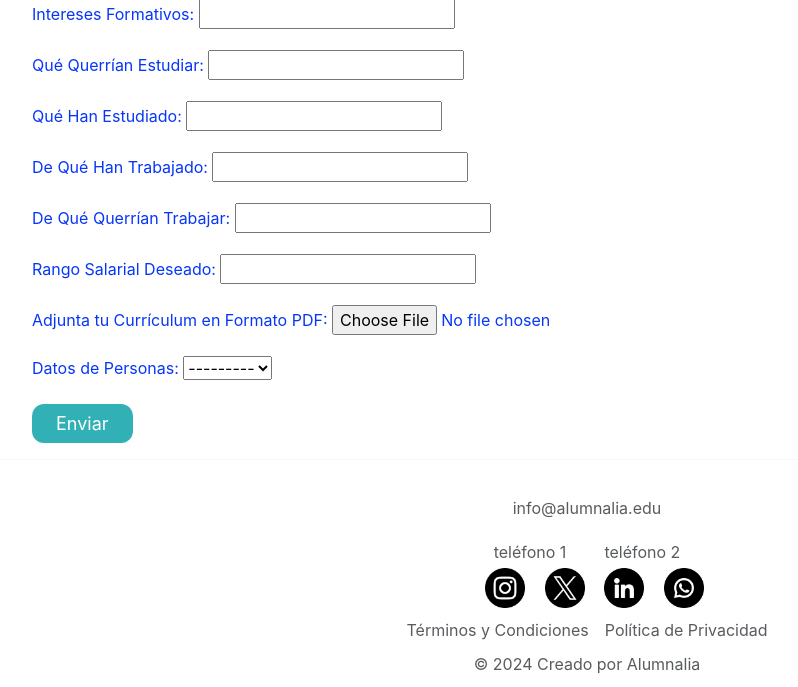
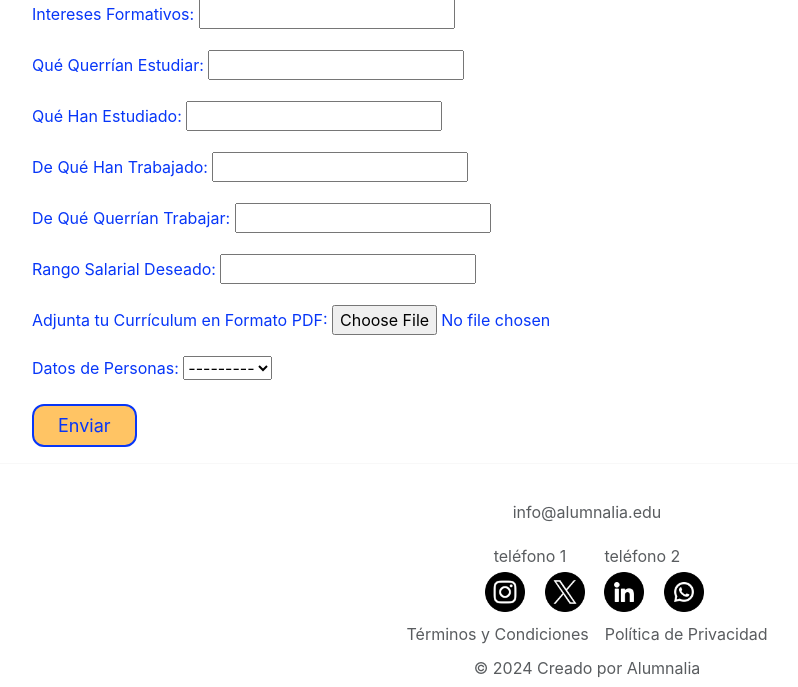
Before and after one commit to Gisela1311/Alumnaliagisela, a Django app: page /datos_estudiante/ in a window 1280 px wide. Shown: the part 353-1040 px from the top of the page, without its empty margins (53-851 px from the left). Run offline with Django 5.2, Linux system fonts and the light colour scheme; data that the repository does not hold is empty; parts of the project's set-up code (start-up, migrations or seed data) failed here and were passed over; some libraries are stand-ins or nearby versions.

Commit message:
style: boton

```diff
--- a/app_alumnalia/app_alumnalia/static/css/base.css
+++ b/app_alumnalia/app_alumnalia/static/css/base.css
@@ -141,9 +141,9 @@ img {
 
 }
 button {
-  background-color: #31b0b5;
-  border: none;
-  color: white;
+  background-color: #ffc464;
+  border: 2px solid #0736f8;
+  color: #0736f8;
   padding: 15px 32px;
   text-align: center;
   text-decoration: none;
```
